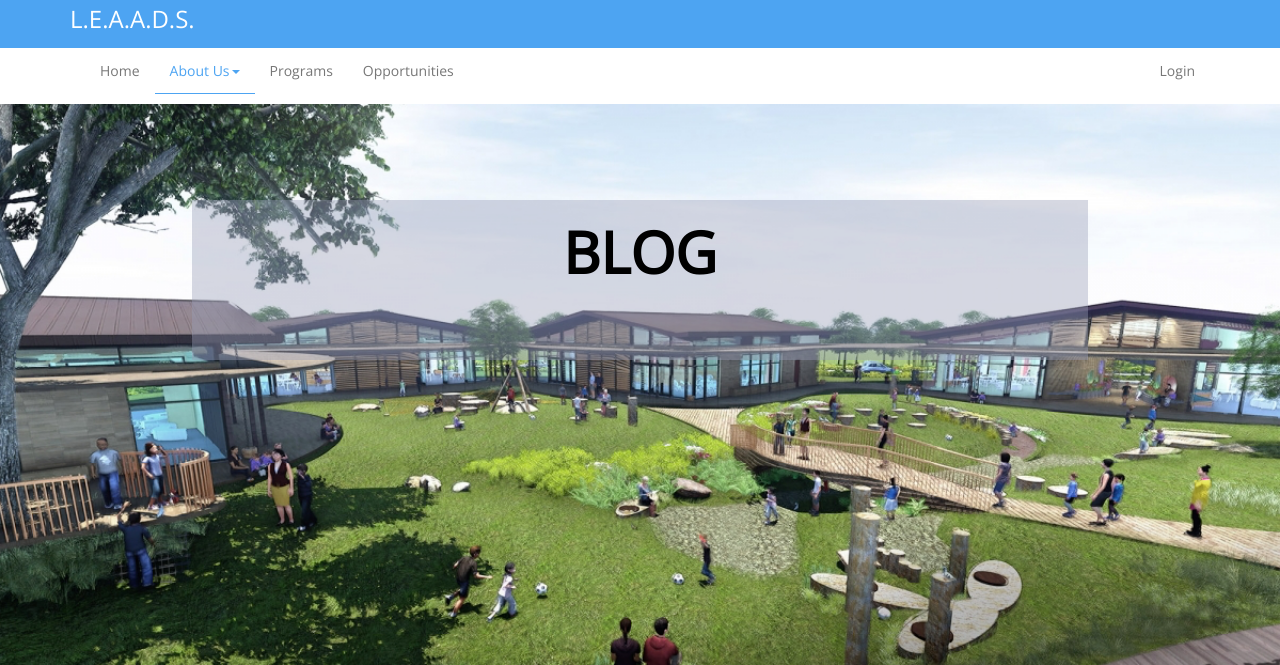
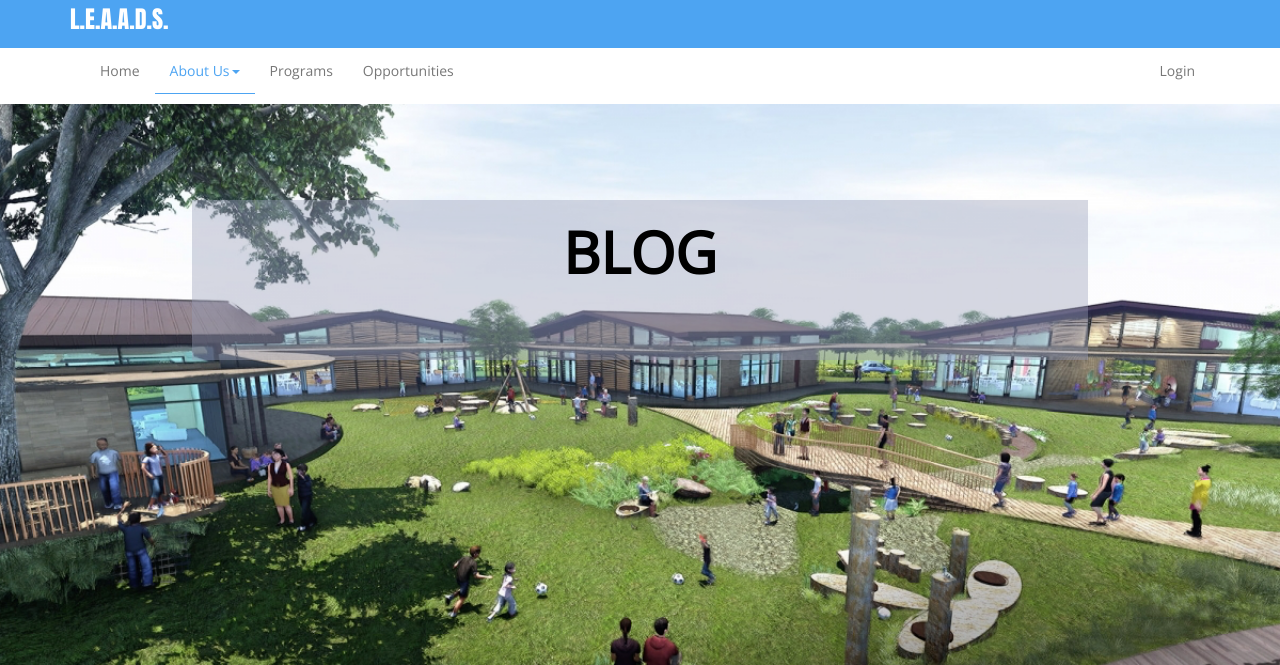
Before and after one commit to SrutiG/LEAADS-website, a Flask app: page /blog in a window 1280 px wide. Shown: the top 665 px of the page. Run offline with Flask 2, Linux system fonts and the light colour scheme; data that the repository does not hold is empty; some libraries are stand-ins or nearby versions.

Commit message:
admin stuff

```diff
--- a/app/static/css/index.css
+++ b/app/static/css/index.css
@@ -29,7 +29,7 @@ body {
     color: var(--colorPrimaryLight);
     position: static;
     font-size: 100%;
-    /*font-family: Impact, Helvetica;*/
+    font-family: Impact, Helvetica;
 }
 
 #main-title {
```
